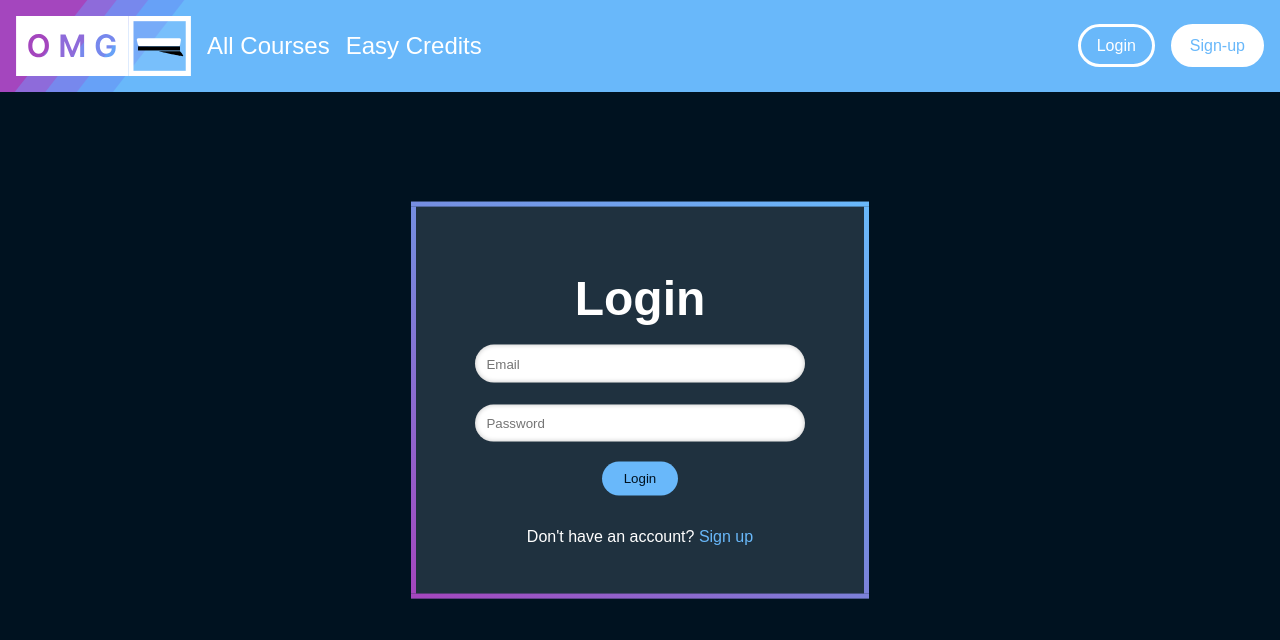
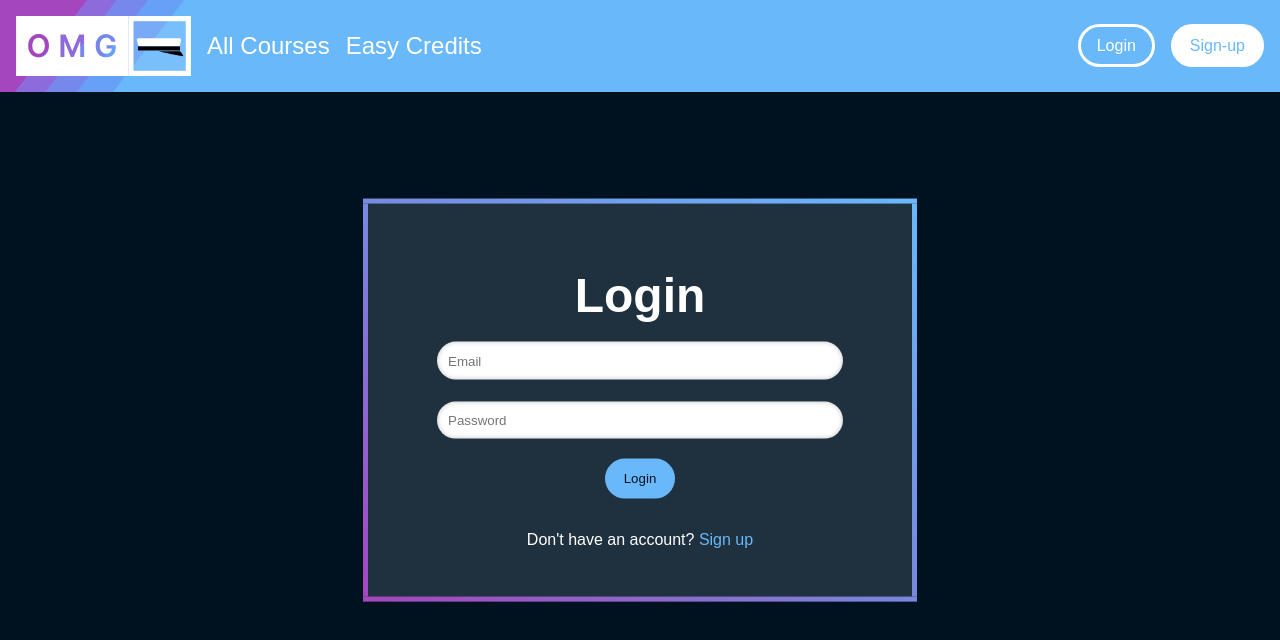
Before and after one commit to timozo/OMG, a React (Vite) app: page /login in a window 1280 px wide. Shown: the top 640 px of the page. Built offline with nearby package versions, Linux system fonts and the light colour scheme.

Commit message:
fixed card

```diff
--- a/src/MagicCard.css
+++ b/src/MagicCard.css
@@ -6,6 +6,7 @@
   --color-blue: #69b8fa;
   --color-bg: #001220;
   --color-indigo: #67a1f7;
+  --rotate: 132deg;
 }
 
 @property --rotate {
@@ -20,13 +21,12 @@
   justify-content: center;
   align-items: center;
   background-color: #1f313f;
-  width: 30%;
   padding: 2rem;
   gap: 1rem;
   position: absolute;
   top: 50%;
-  transform: translate(-50%, -50%);
-  left: 50%;
+  transform: translateY(-50%);
+  left: 0%; right: 0%; margin: auto;
   border: 5px solid transparent;
   border-image: linear-gradient(
       var(--rotate),
@@ -43,6 +43,12 @@
     var(--color-blue)
   );
   animation: spin 5s infinite linear;
+
+  width: 30rem;
+  max-width: calc(100% - 7rem);
+  margin: auto;
+  left: 0;
+  right: 0;
 }
 
 .card:hover {
@@ -68,13 +74,6 @@
   width: 80%;
 }
 
-.btn.login {
-  width: 20%;
-  border: none;
-  color: var(--color-bg);
-  background-color: var(--color-blue);
-}
-
 .login_prompt {
   color: white;
   font-family: sans-serif;
--- a/src/views/LoginPage.jsx
+++ b/src/views/LoginPage.jsx
@@ -49,7 +49,7 @@ export default function LoginPage() {
           value={password}
           onChange={(e) => setPassword(e.target.value)}
         />
-        <button className="btn login" onClick={handleLogin}>
+        <button className="btn filled primary" onClick={handleLogin}>
           Login
         </button>
         <div>
```
